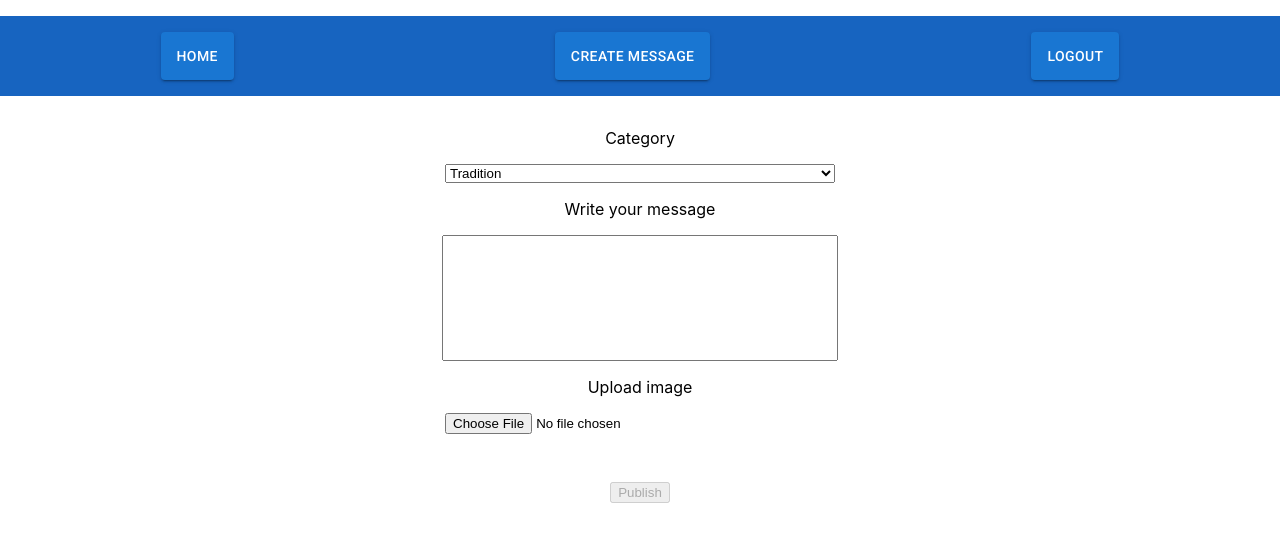
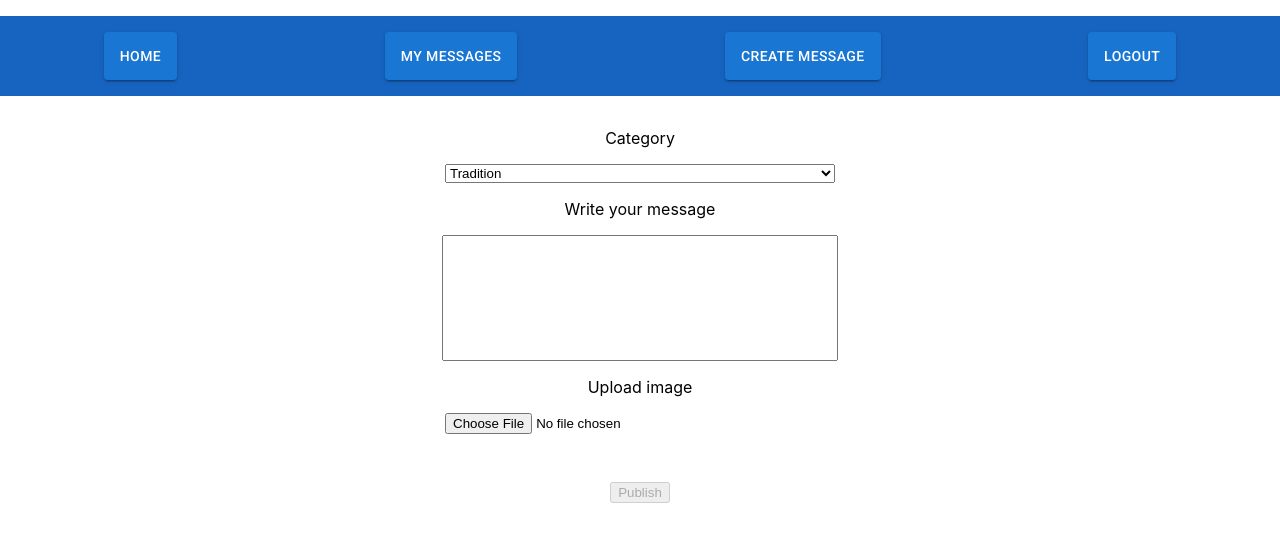
Before and after one commit to isdi-coders-2022/Alex-Gomez_Front-Final-Project-202204-BCN, a React (Create React App) app: page /messageCreate in a window 1280 px wide. Shown: the top 542 px of the page. Built offline with nearby package versions, Linux system fonts and the light colour scheme; sample sign-in values are in the browser's storage.

Commit message:
Modified Navbar components

```diff
--- a/src/components/NavBar/NavBar.tsx
+++ b/src/components/NavBar/NavBar.tsx
@@ -15,12 +15,16 @@
     toast.success("Logout successfull!");
   };
 
+  const goToHome = (): void => {
+    navigate("/messageslist");
+  };
+
+  const goToMyMessages = (): void => {
+    navigate("/myMessageList");
+  };
+
   const goToCreateMessage = (): void => {
     navigate("/messageCreate");
-  };
-
-  const goToHome = (): void => {
-    navigate("/messageslist");
   };
 
   return (
@@ -33,6 +37,16 @@
       >
         Home
       </Button>
+
+      <Button
+        className="myMessages"
+        variant="contained"
+        type="submit"
+        onClick={goToMyMessages}
+      >
+        My messages
+      </Button>
+
       <Button
         className="createButton"
         variant="contained"
--- a/src/components/NavBar/NavBarStyled.tsx
+++ b/src/components/NavBar/NavBarStyled.tsx
@@ -11,7 +11,8 @@
   background-color: rgb(23, 100, 192);
   .logoutButton,
   .createButton,
-  .homeButton {
+  .homeButton,
+  .myMessages {
     height: 3rem;
   }
 `;
```
